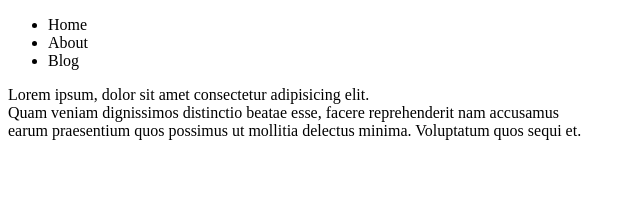
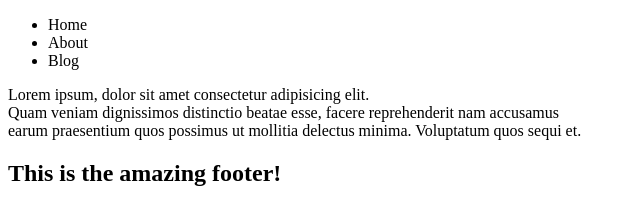
Before and after one commit to MatthewMis/ncfe-1-gh-live, a plain HTML site: page index.html in a window 1280 px wide. Shown: the whole page, without its empty margins (0-640 px from the left). Drawn offline with Linux system fonts and the light colour scheme.

Commit message:
footer added

```diff
--- a/index.html
+++ b/index.html
@@ -21,6 +21,8 @@
             Quam veniam dignissimos distinctio beatae esse, facere reprehenderit nam accusamus <br>
             earum praesentium quos possimus ut mollitia delectus minima. Voluptatum quos sequi et.</p>
     </main>
-    <footer></footer>
+    <footer>
+        <h2>This is the amazing footer!</h2>
+    </footer>
 </body>
 </html>
```
